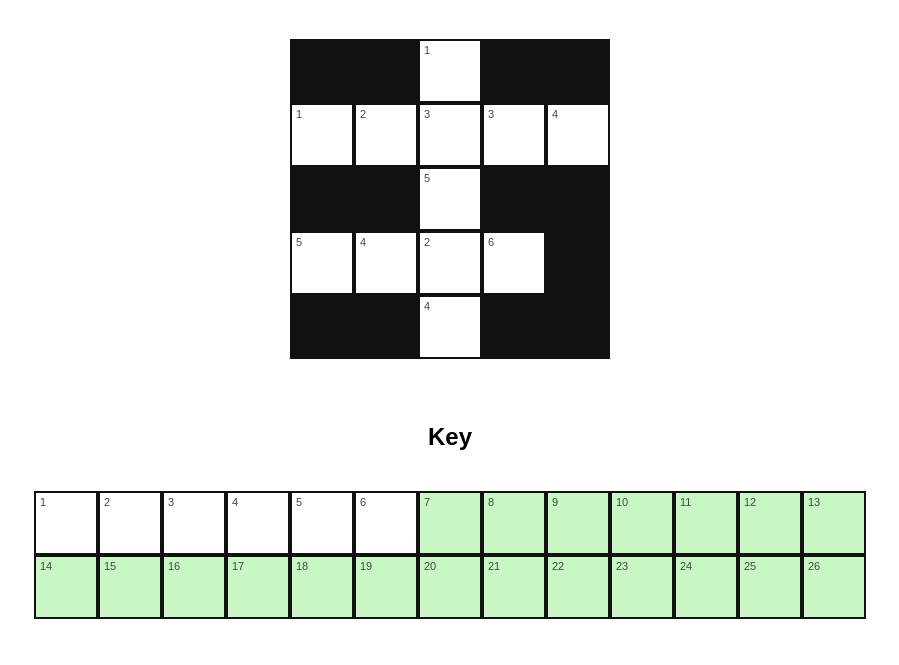
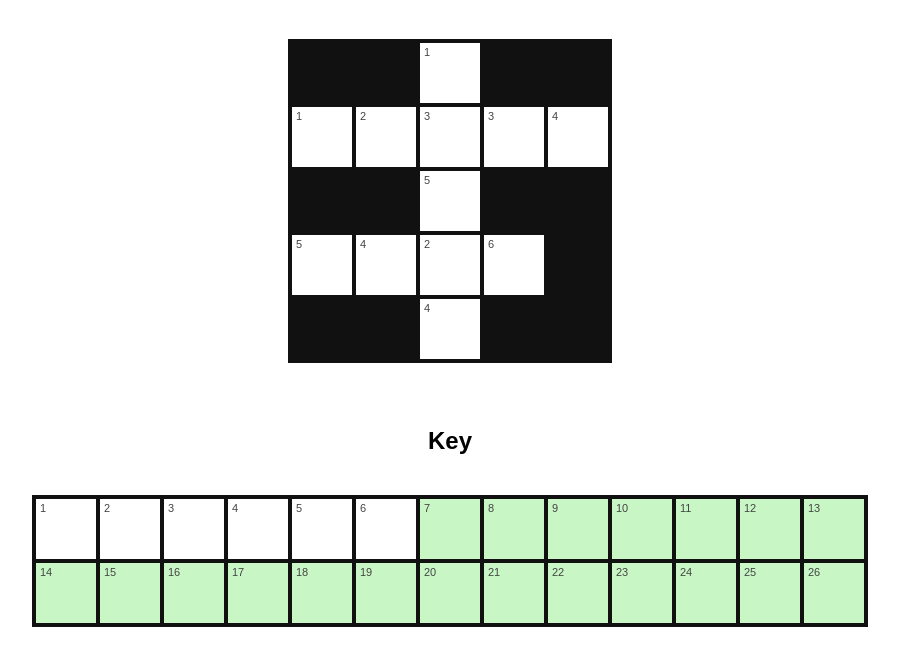
Before and after one commit to cellson/codeword-game, a plain HTML site: page index.html in a window 1280 px wide. Shown: the part 89-754 px from the top of the page, without its empty margins (190-1089 px from the left). Drawn offline with Linux system fonts and the light colour scheme.

Commit message:
Add borders to game container and key container for improved layout

```diff
--- a/style.css
+++ b/style.css
@@ -10,12 +10,14 @@ body {
     display: flex;
     flex-direction: column;
     margin-top: 20px;
+    border: 2px #111 solid;
 }
 
 #key-container {
     display: grid;
     grid-template-columns: repeat(13, 1fr);
     margin-top: 20px;
+    border: 2px #111 solid;
 }
 
 .row {
```
